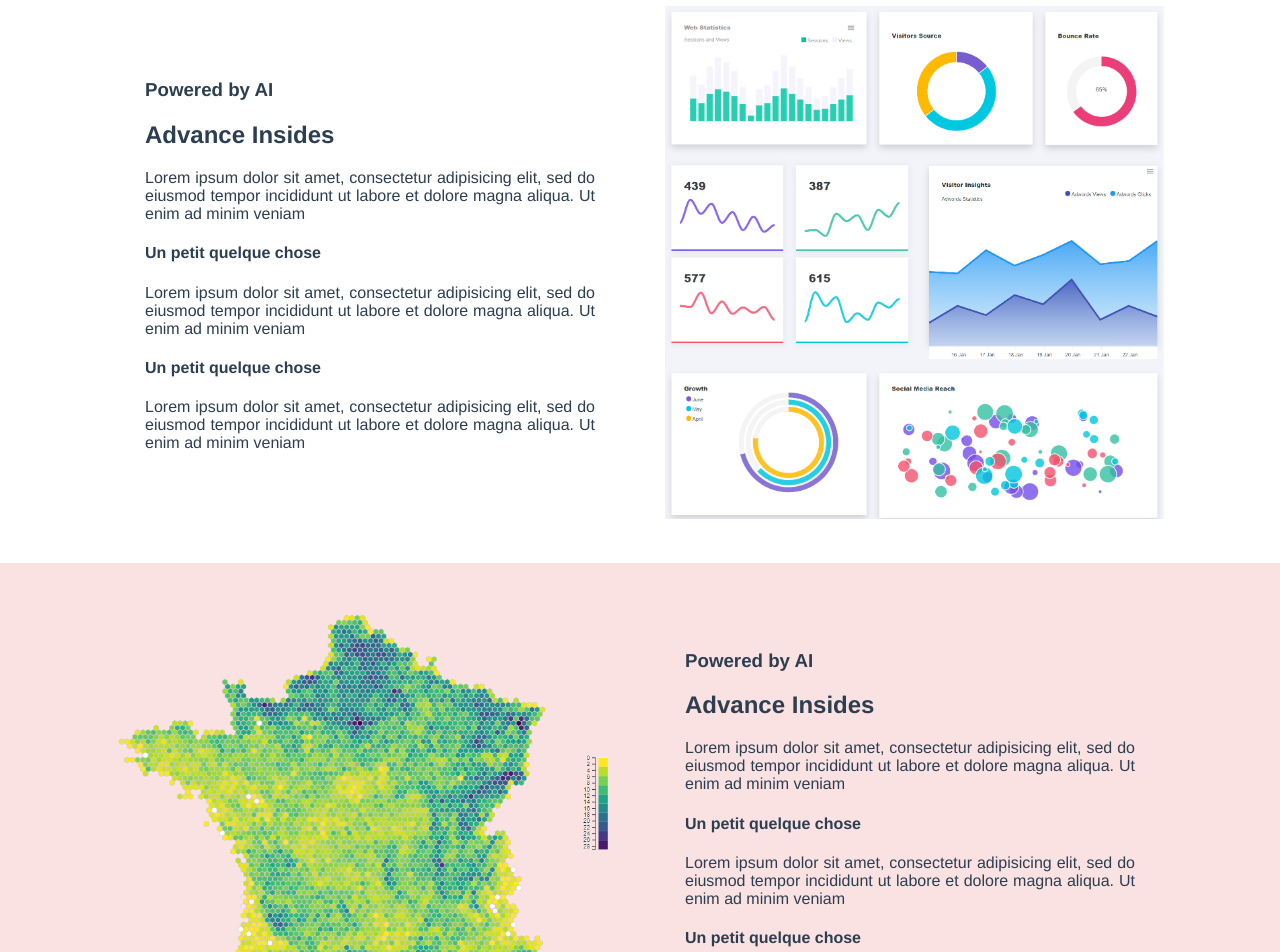
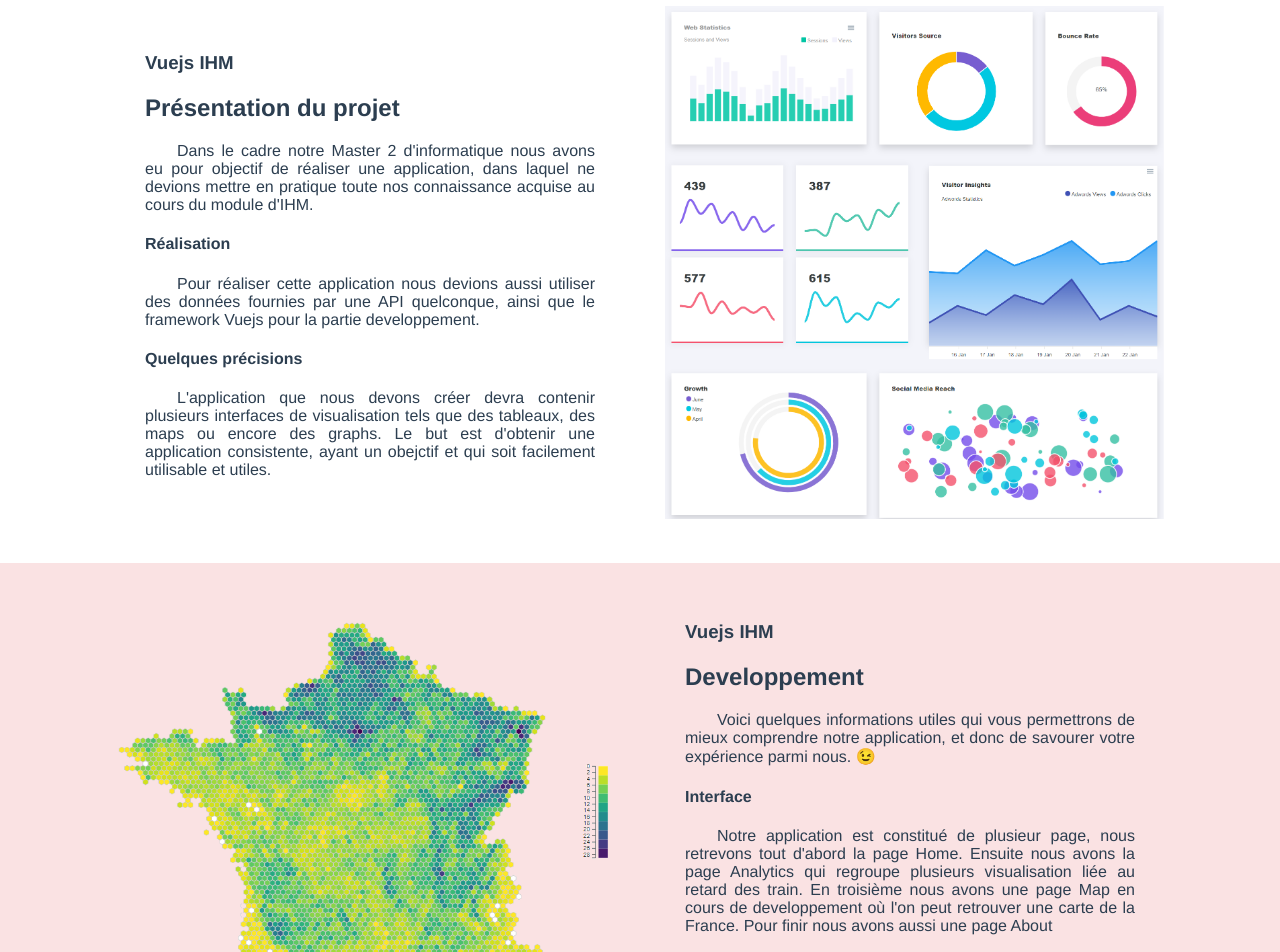
Before and after one commit to Powarox/Front-SncfDataviz, a Vue app: page / in a window 1280 px wide. Shown: the part 220-1172 px from the top of the page. Built offline with nearby package versions, Linux system fonts and the light colour scheme; no server answers.

Commit message:
Rename Map page

```diff
--- a/src/App.vue
+++ b/src/App.vue
@@ -10,7 +10,7 @@
                 </router-link>
                 <router-link to="/">Home</router-link>
                 <router-link to="/Analytics">Analytics</router-link>
-                <router-link to="/Page">Map</router-link>
+                <router-link to="/Map">Map</router-link>
                 <router-link to="/About">About</router-link>
             </div>
             <div class="login">
--- a/src/router/index.js
+++ b/src/router/index.js
@@ -1,9 +1,9 @@
 import { createRouter, createWebHistory } from 'vue-router';
 import Home from '../views/Home.vue';
 import Analytics from '../views/Analytics.vue';
+import Map from '../views/Map.vue';
+import About from '../views/About.vue';
 
-import About from '../views/About.vue';
-import Page from '../views/Page.vue';
 import Page2 from '../views/Page2.vue';
 import Page3 from '../views/Page3.vue';
 
@@ -27,19 +27,19 @@ const routes = [
         }
     },
     {
+        path: '/Map',
+        name: 'Map',
+        component: Map,
+        meta: {
+            title: 'Map',
+        }
+    },
+    {
         path: '/About',
         name: 'About',
         component: About,
         meta: {
             title: 'About',
-        }
-    },
-    {
-        path: '/Page',
-        name: 'Page',
-        component: Page,
-        meta: {
-            title: 'Page 1',
         }
     },
     {
--- a/src/views/Home.vue
+++ b/src/views/Home.vue
@@ -10,16 +10,15 @@
 
         <section class="block" id="light">
             <div class="content">
-                <h3>Powered by AI</h3>
-                <h1>Advance Insides</h1>
+                <h3>Vuejs IHM</h3>
+                <h1>Présentation du projet</h1>
+                <p>Dans le cadre notre Master 2 d'informatique nous avons eu pour objectif de réaliser une application, dans laquel ne devions mettre en pratique toute nos connaissance acquise au cours du module d'IHM.</p>
 
-                <p>Lorem ipsum dolor sit amet, consectetur adipisicing elit, sed do eiusmod tempor incididunt ut labore et dolore magna aliqua. Ut enim ad minim veniam</p>
+                <h4>Réalisation</h4>
+                <p>Pour réaliser cette application nous devions aussi utiliser des données fournies par une API quelconque, ainsi que le framework Vuejs pour la partie developpement.</p>
 
-                <h4>Un petit quelque chose</h4>
-                <p>Lorem ipsum dolor sit amet, consectetur adipisicing elit, sed do eiusmod tempor incididunt ut labore et dolore magna aliqua. Ut enim ad minim veniam</p>
-
-                <h4>Un petit quelque chose</h4>
-                <p>Lorem ipsum dolor sit amet, consectetur adipisicing elit, sed do eiusmod tempor incididunt ut labore et dolore magna aliqua. Ut enim ad minim veniam</p>
+                <h4>Quelques précisions</h4>
+                <p>L'application que nous devons créer devra contenir plusieurs interfaces de visualisation tels que des tableaux, des maps ou encore des graphs. Le but est d'obtenir une application consistente, ayant un obejctif et qui soit facilement utilisable et utiles.</p>
             </div>
             <div class="images">
                 <img src="../assets/dashboard1.png" alt="">
@@ -31,16 +30,15 @@
                 <img src="../assets/carte.png" alt="">
             </div>
             <div class="content">
-                <h3>Powered by AI</h3>
-                <h1>Advance Insides</h1>
+                <h3>Vuejs IHM</h3>
+                <h1>Developpement</h1>
+                <p>Voici quelques informations utiles qui vous permettrons de mieux comprendre notre application, et donc de savourer votre expérience parmi nous. 😉</p>
 
-                <p>Lorem ipsum dolor sit amet, consectetur adipisicing elit, sed do eiusmod tempor incididunt ut labore et dolore magna aliqua. Ut enim ad minim veniam</p>
+                <h4>Interface</h4>
+                <p>Notre application est constitué de plusieur page, nous retrevons tout d'abord la page Home. Ensuite nous avons la page Analytics qui regroupe plusieurs visualisation liée au retard des train. En troisième nous avons une page Map en cours de developpement où l'on peut retrouver une carte de la France. Pour finir nous avons aussi une page About </p>
 
-                <h4>Un petit quelque chose</h4>
-                <p>Lorem ipsum dolor sit amet, consectetur adipisicing elit, sed do eiusmod tempor incididunt ut labore et dolore magna aliqua. Ut enim ad minim veniam</p>
-
-                <h4>Un petit quelque chose</h4>
-                <p>Lorem ipsum dolor sit amet, consectetur adipisicing elit, sed do eiusmod tempor incididunt ut labore et dolore agna aliqua. Ut enim ad minim veniam</p>
+                <h4>Données utilisées</h4>
+                <p>Pour construire cette application nous avons choisi d'utiliser des données provenant de l'API de la SNCF. Les données que nous récupérons correspondent aux régularités mensuelles des trains.</p>
             </div>
         </section>
 
@@ -110,9 +108,7 @@
 
         <section class="paiement">
             <button @click="addFeed()">
-                <i class="fas fa-credit-card"></i> <i class="fab fa-cc-mastercard"></i> <i class="fab fa-cc-visa"></i>
-                Payment
-                <i class="fab fa-bitcoin"></i> <i class="fab fa-cc-paypal"></i>  <i class="fab fa-cc-apple-pay"></i>
+                <i class="fab fa-bitcoin"></i> Paiement <i class="fab fa-bitcoin"></i>
             </button>
         </section>
 
@@ -203,6 +199,10 @@
         max-width: 450px;
         padding: 20px 50px;
         text-align: justify;
+    }
+
+    .block .content p {
+        text-indent: 2em;
     }
 
     .block .images  {
--- a/src/views/Page.vue
+++ b/src/views/Map.vue
@@ -1,5 +1,5 @@
 <template>
-    <div id="Page">
+    <div id="Map">
         <section class="left">
             <div class="search-box">
                 <input class="search-txt" type="text" name="" placeholder="Type To Search">
@@ -151,12 +151,12 @@
 
 <script>
     export default {
-        name: 'Page',
+        name: 'Map',
     }
 </script>
 
 <style lang="css" scoped>
-    #Page {
+    #Map {
         padding: 30px;
         display: grid;
         grid-template-columns: 1fr 1fr;
```
